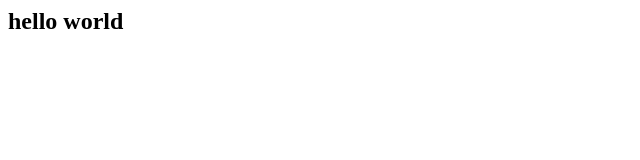
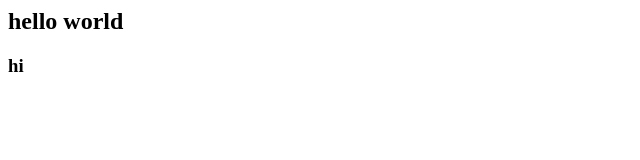
Before and after one commit to omarmorei/my-first-project-, a plain HTML site: page index.html in a window 1280 px wide. Shown: the full height of the page, 0-640 px from the left. Drawn offline with Linux system fonts and the light colour scheme.

Commit message:
update info

```diff
--- a/index.html
+++ b/index.html
@@ -1,3 +1,6 @@
 <h2>
 hello world
 </h2>
+<h3>
+    hi
+</h3>
```
